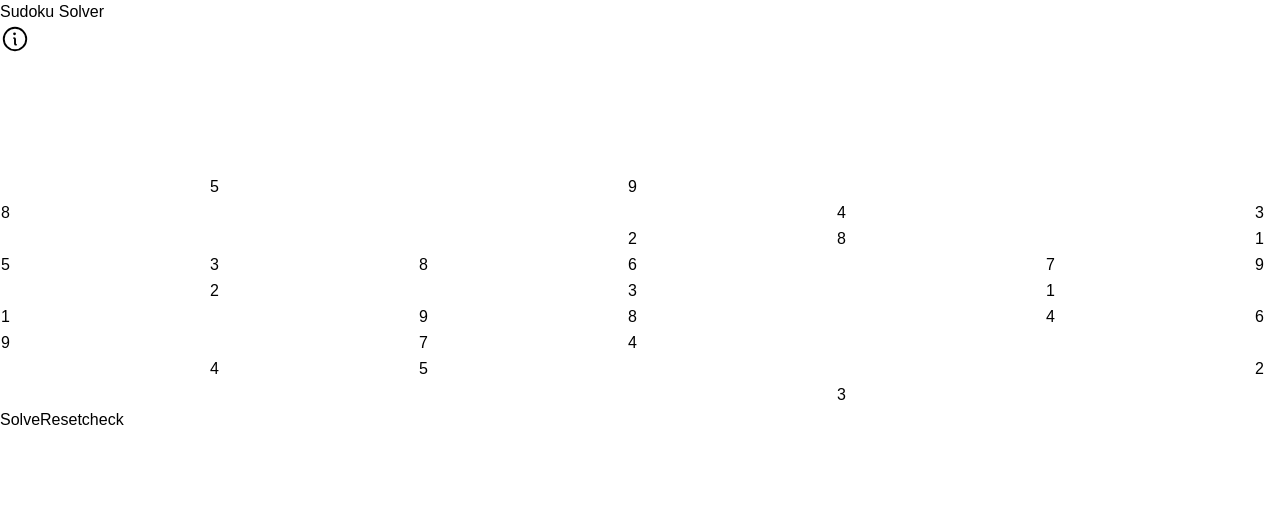
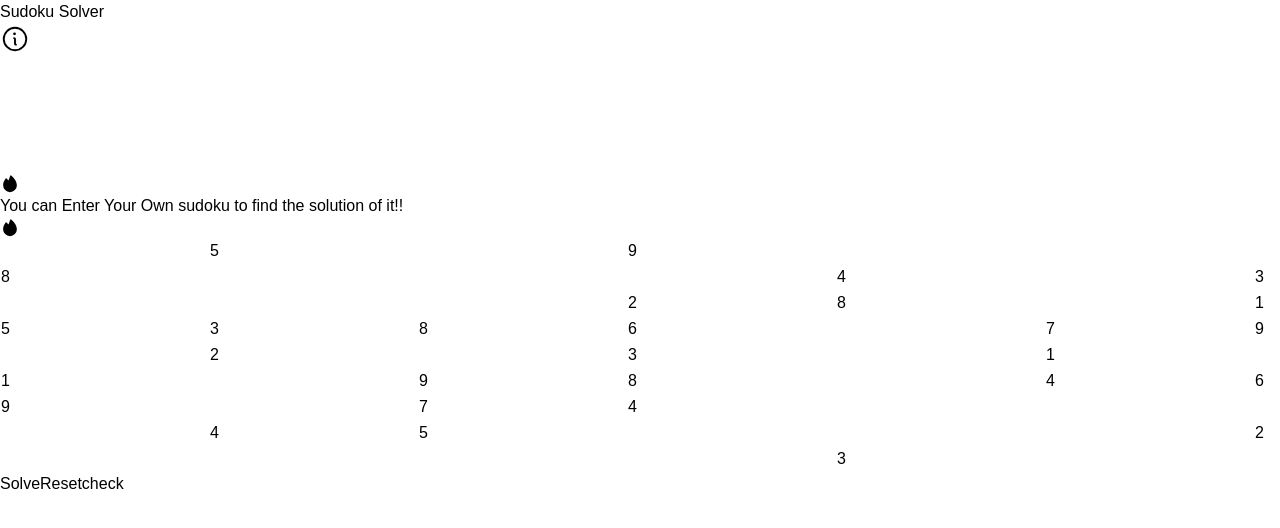
Before and after one commit to HarshProj/Sudoku-Solver, a Next.js app: page / in a window 1280 px wide. Shown: the top 528 px of the page. Built offline with nearby package versions, Linux system fonts and the light colour scheme.

Commit message:
basic instructions

```diff
--- a/src/app/page.js
+++ b/src/app/page.js
@@ -2,6 +2,8 @@
 import Image from "next/image";
 import { Navbar } from "./Components/Navbar";
 import { useEffect, useState } from "react";
+
+import {FireSimple} from "@phosphor-icons/react";
 const initial=[
   [-1, 5, -1, 9, -1, -1, -1, -1, -1],
   [8, -1, -1, -1, 4, -1, 3, -1, 7],
@@ -103,6 +105,8 @@ function solve(arr, i, j) {
   <Navbar/>
     <div className="pt-20 pl-10">
      <div className="w-full h-full flex flex-col gap-3 items-center justify-center">
+      <h2 className="text-xl max-sm:text-sm">
+      <FireSimple size={20} weight="fill"  className="inline" />You can Enter Your Own sudoku to find the solution of it!!<FireSimple size={20} className="inline" weight="fill"/></h2>
       <table>
         <tbody className="border">
           {
```
